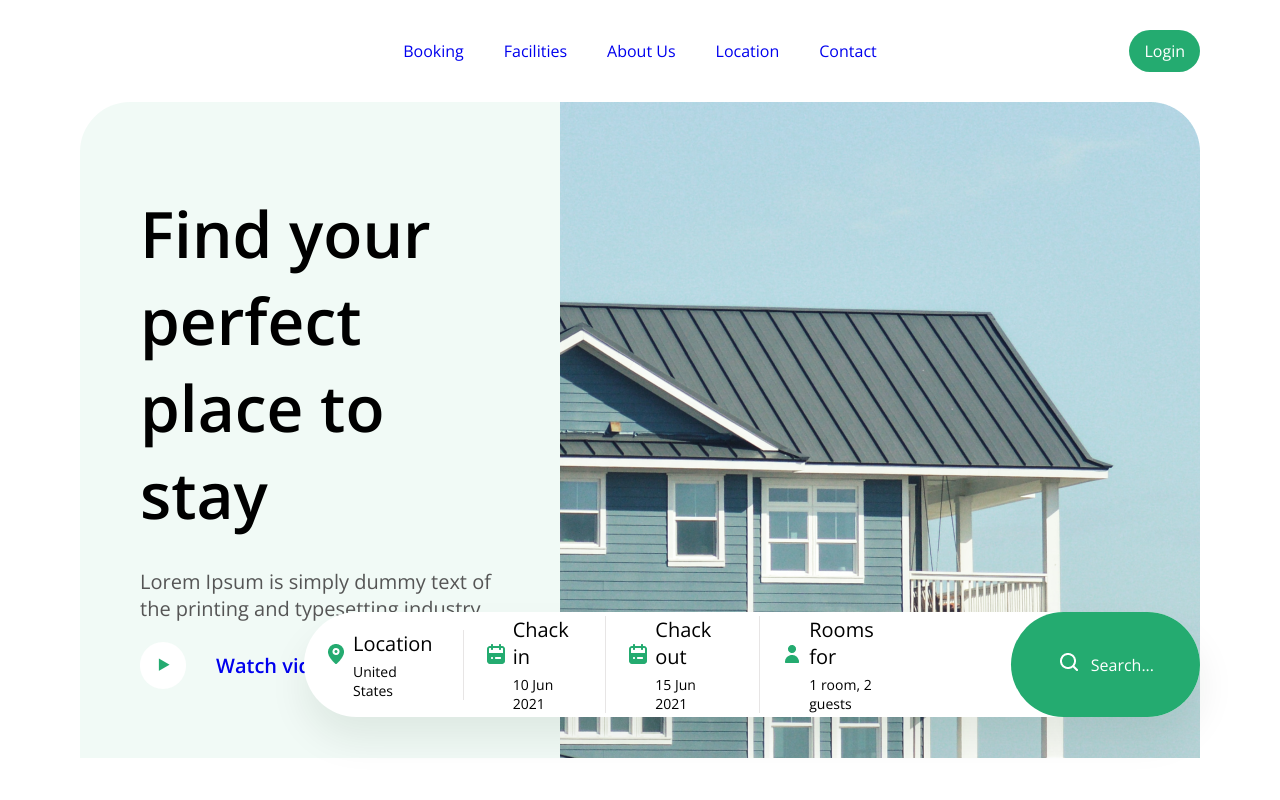
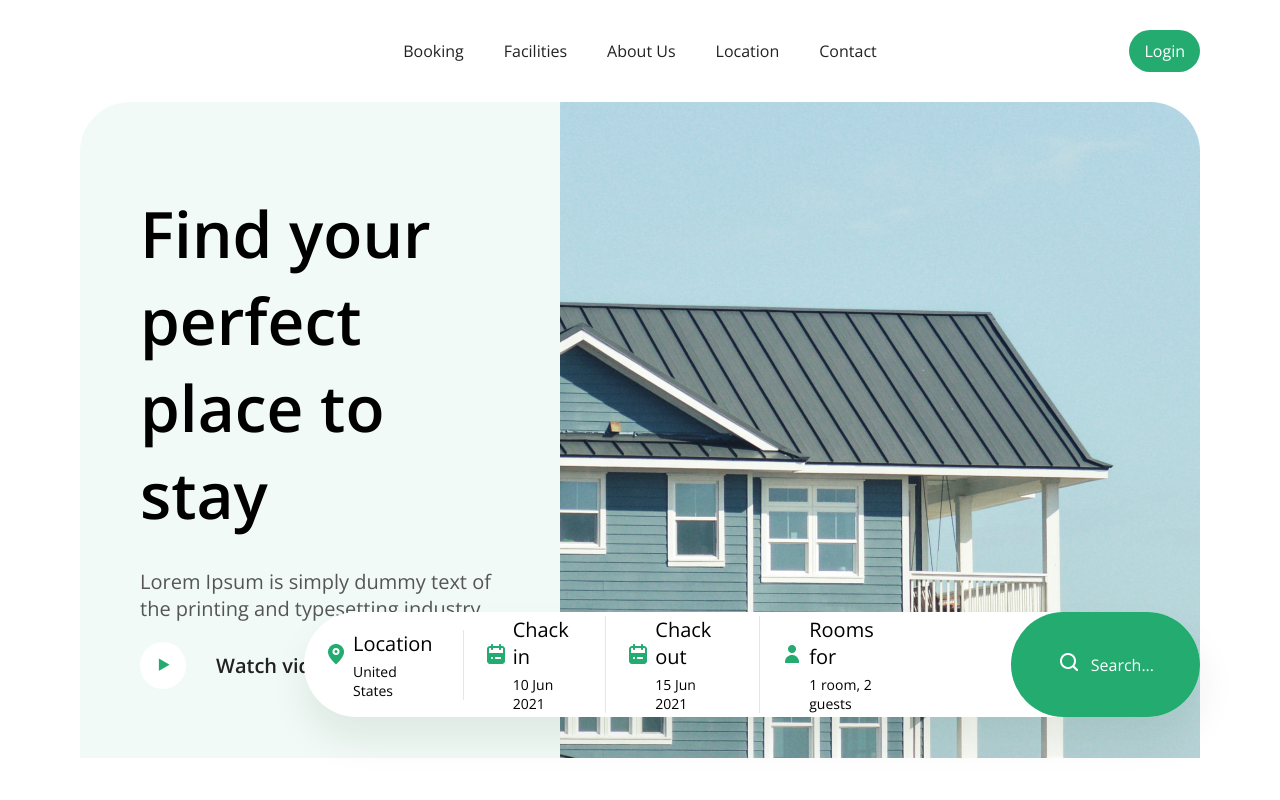
Before and after one commit to b13d/bem-project-2, a plain HTML site: page index.html in a window 1280 px wide. Shown: the top 800 px of the page. Drawn offline with nearby package versions, Linux system fonts and the light colour scheme.

Commit message:
small change

```diff
--- a/css/main.css
+++ b/css/main.css
@@ -35,7 +35,14 @@ a, p, h1 , h2 {
 .header__link--last-item {
     position: absolute;
     right: 0;
+    color: white;
 }
+
+.header__link a{
+    color: #222;
+}
+
+
 
 .button {
     color: white;
@@ -69,6 +76,10 @@ a, p, h1 , h2 {
     color: #555;
 }
 
+.header__link-more-video {
+    display: inline-block;
+}
+
 .header__additional-info {
     font-size: 20px;
     max-width: 515px;
@@ -77,6 +88,7 @@ a, p, h1 , h2 {
 .header__watch-video-text {
     font-weight: 600;
     font-size: 20px;
+    color: #222;
 }
 
 .header__watch-video-text::before {
```
